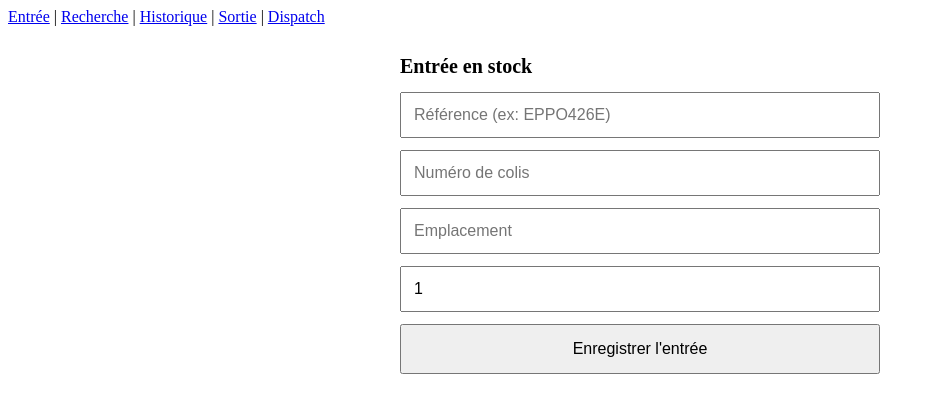
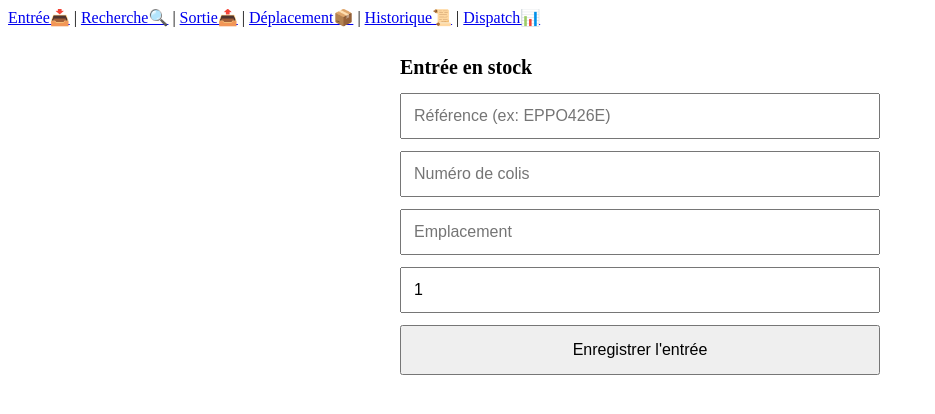
Before and after one commit to axell152/gestion-colis, a Next.js app: page /entree in a window 1280 px wide. Shown: the top 414 px of the page, without its empty margins (0-935 px from the left). Built offline with nearby package versions, Linux system fonts and the light colour scheme.

Commit message:
Update layout.tsx

```diff
--- a/src/app/layout.tsx
+++ b/src/app/layout.tsx
@@ -15,15 +15,17 @@ export default function RootLayout({
     <html lang="fr">
       <body>
         <nav>
-          <Link href="/entree">Entrée</Link>
+          <Link href="/entree">Entrée📥</Link>
           {' | '}
-          <Link href="/recherche">Recherche</Link>
+          <Link href="/recherche">Recherche🔍</Link>
           {' | '}
-          <Link href="/historique">Historique</Link>
+          <Link href="/sortie">Sortie📤</Link>
           {' | '}
-          <Link href="/sortie">Sortie</Link>
+          <Link href="/deplacement">Déplacement📦</Link>
           {' | '}
-          <Link href="/dispatch">Dispatch</Link>
+          <Link href="/historique">Historique📜</Link>
+          {' | '}
+          <Link href="/dispatch">Dispatch📊</Link>
         </nav>
 
         {children}
```
